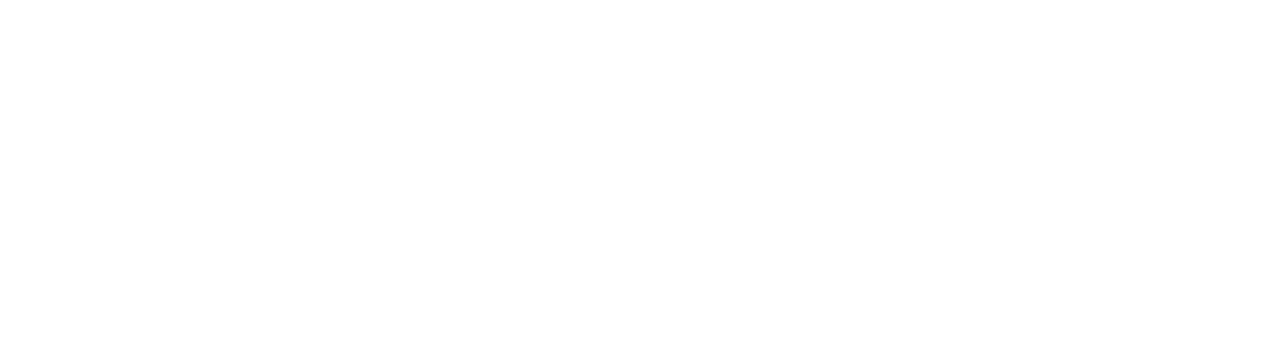
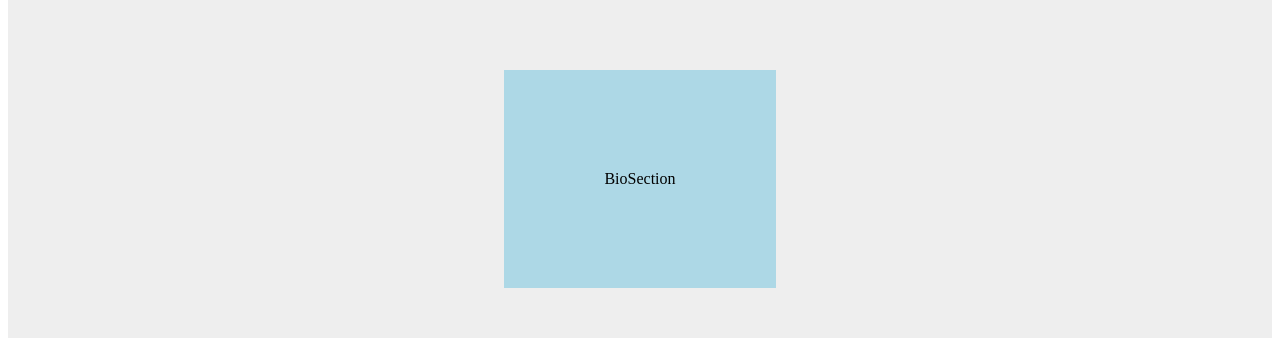
Before and after one commit to iamparthaonline/portfolio-project-using-react, a React (Vite) app: page / in a window 1280 px wide. Shown: the part 594-932 px from the top of the page. Before the commit the page ends 800 px from the top, so only its background shows below. Built offline with nearby package versions, Linux system fonts and the light colour scheme.

Commit message:
WIP: bio section

```diff
--- /dev/null
+++ b/src/components/BioSection/index.jsx
@@ -0,0 +1,7 @@
+import "./style.css";
+
+const BioSection = () => {
+  return <div id="bio-section">BioSection</div>;
+};
+
+export default BioSection;
--- /dev/null
+++ b/src/components/BioSection/style.css
@@ -0,0 +1,4 @@
+#bio-section {
+  background-color: lightblue;
+  padding: 100px;
+}
--- a/src/pages/home/index.jsx
+++ b/src/pages/home/index.jsx
@@ -1,9 +1,12 @@
 import AboutSection from "../../components/AboutSection";
+import BioSection from "../../components/BioSection";
+
 import "./style.css";
 const home = () => {
   return (
     <div className="home-page">
       <AboutSection />
+      <BioSection />
     </div>
   );
 };
--- a/src/pages/home/style.css
+++ b/src/pages/home/style.css
@@ -3,4 +3,7 @@
   flex-direction: column;
   align-items: center;
   justify-content: space-evenly;
+  padding: 100px 0;
+  height: 100vh;
+  overflow-y: scroll;
 }
```
